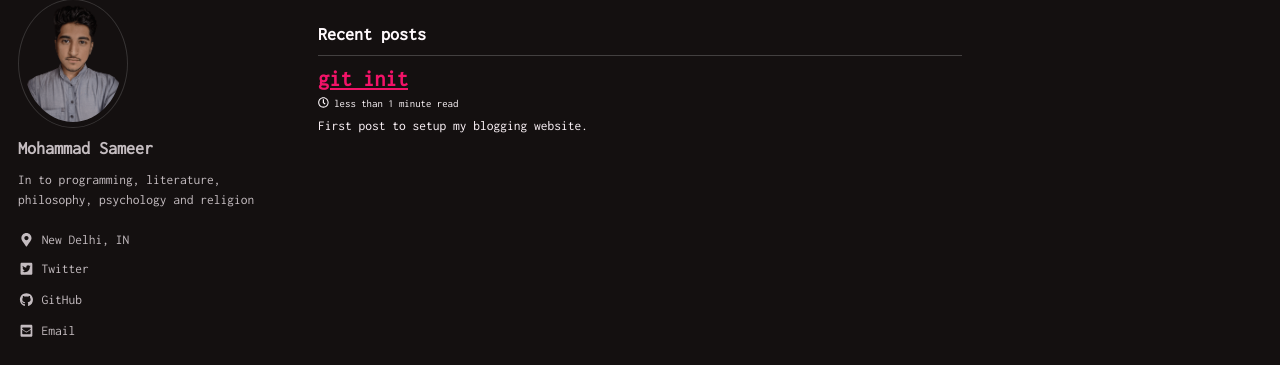
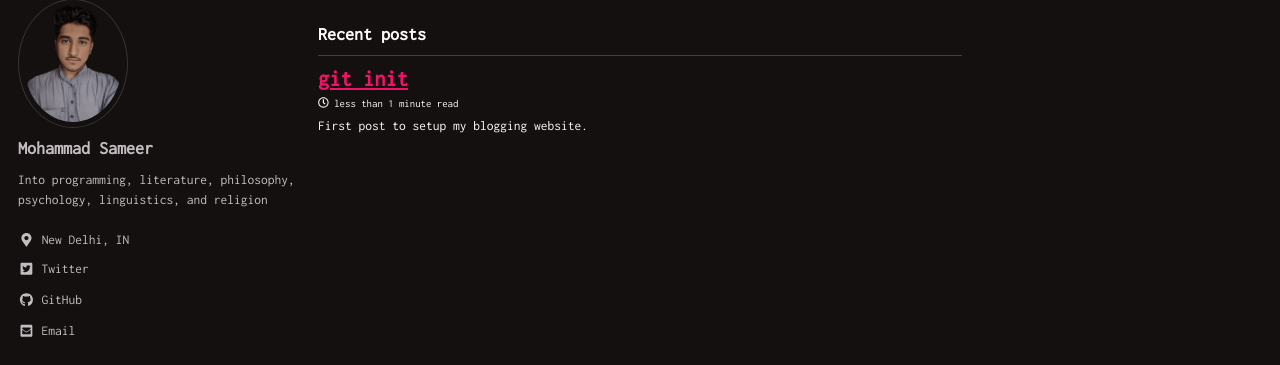
Before and after one commit to m-sameer/mhdsmr2.github.io, a Jekyll site: the page built from index.html, in a window 1280 px wide. Shown: the part 155-520 px from the top of the page. Built offline with Jekyll 4.4.1, drawn with Linux system fonts in a browser that asks for light colours; cached includes are drawn as plain includes; the list of posts is cut into pages by our own code.

Commit message:
Fix typos

```diff
--- a/_config.yml
+++ b/_config.yml
@@ -17,7 +17,7 @@ locale                   : "en-US"
 title                    : "/sharar"
 title_separator          : "-"
 name                     : "Mohammad Sameer"
-description              : "In to programming, literature, philosophy, psychology and religion"
+description              : "Into programming, literature, philosophy, psychology, linguistics, and religion"
 url                      : sharar.github.io
 baseurl                  : # the subpath of your site, e.g. "/blog"
 repository               : # GitHub username/repo-name e.g. "mmistakes/minimal-mistakes"
@@ -106,7 +106,7 @@ analytics:
 author:
   name             : "Mohammad Sameer"
   avatar           : /assets/images/avatar.png
-  bio              : "In to programming, literature, philosophy, psychology and religion"
+  bio              : "Into programming, literature, philosophy, psychology, linguistics, and religion"
   location         : "New Delhi, IN"
   email            : mhdsmr2@gmail.com
   links:
```
